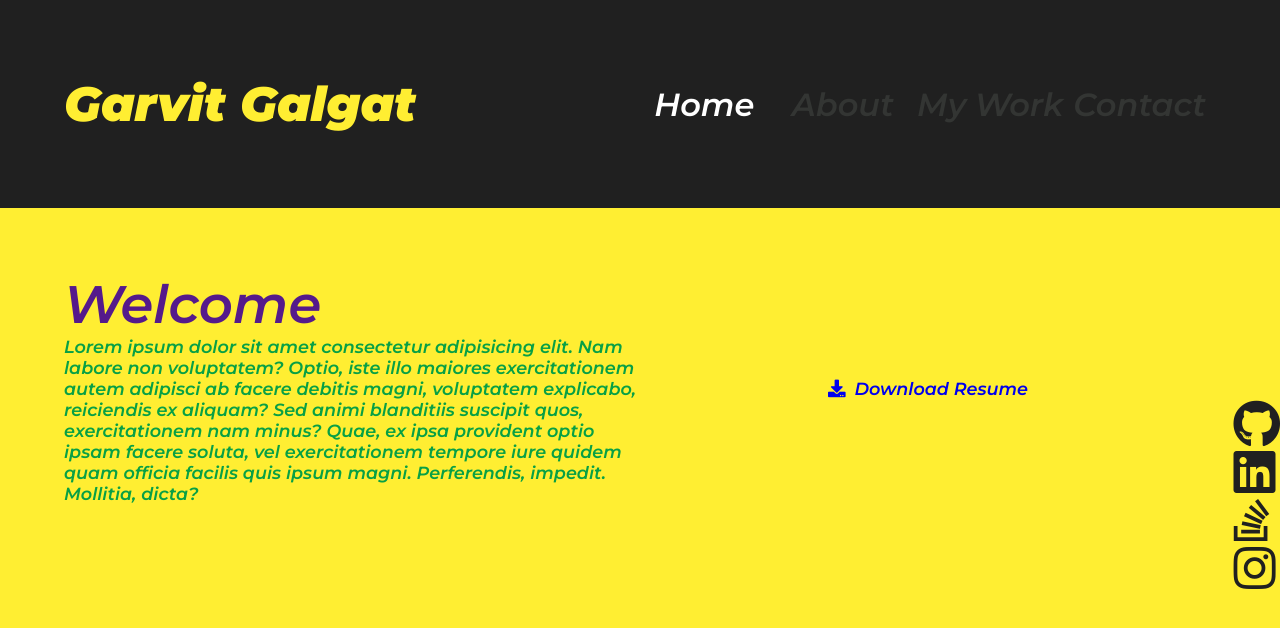
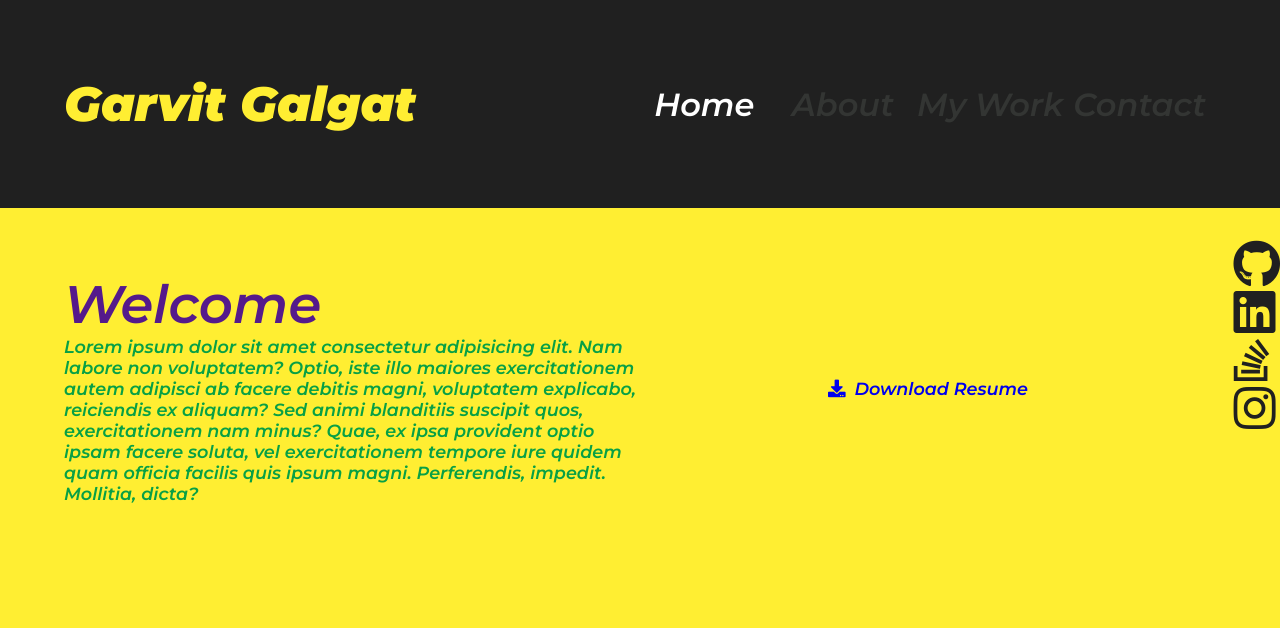
Before and after one commit to gg-dev-05/portfolio, a React (Create React App) app: page / in a window 1280 px wide. Shown: the top 628 px of the page. Built offline with nearby package versions, Linux system fonts and the light colour scheme; some icons are missing.

Commit message:
logos pushed up

```diff
--- a/src/components/Footer/Footer.css
+++ b/src/components/Footer/Footer.css
@@ -12,7 +12,7 @@
       -ms-flex-direction: column;
           flex-direction: column;
   position: fixed;
-  top: 50%;
+  top: 30%;
   right: 0;
 }
 
--- a/src/components/Footer/Footer.scss
+++ b/src/components/Footer/Footer.scss
@@ -6,7 +6,7 @@
         display: flex;
         flex-direction: column;
         position: fixed;
-        top: 50%;
+        top: 30%;
         right: 0;
         a {
             text-decoration: none;
```
